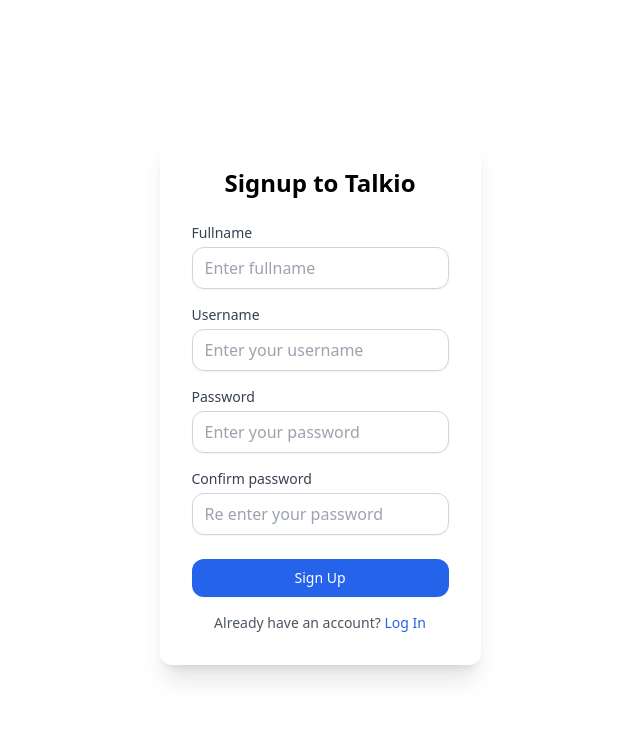
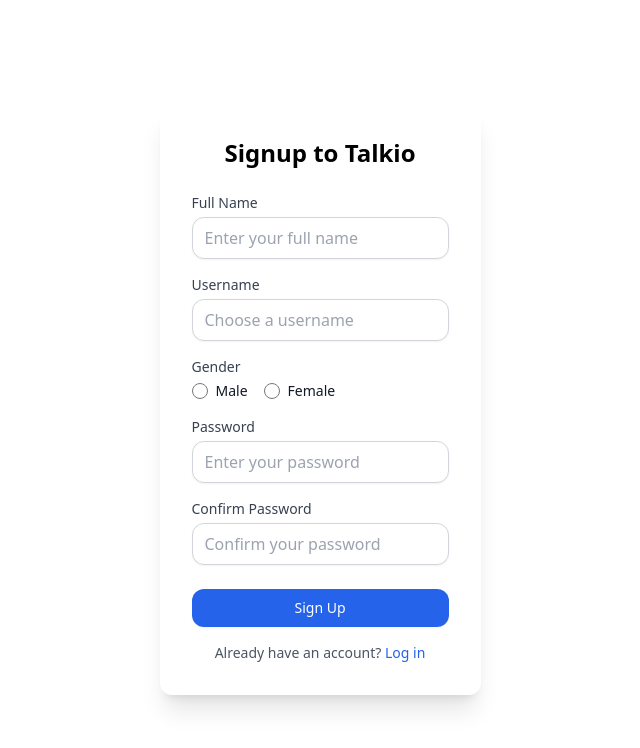
Before and after one commit to rohitsb20/chatapp1, a React (Vite) app in the folder frontend/: page / in a window 1280 px wide. Shown: the top 748 px of the page, without its empty margins (320-960 px from the left). Built offline with nearby package versions, Linux system fonts and the light colour scheme.

Commit message:
feat: update signup component with improved styling and additional gender selection

```diff
--- a/frontend/src/components/signup/Signup.jsx
+++ b/frontend/src/components/signup/Signup.jsx
@@ -1,25 +1,31 @@
-export default function SignPage() {
+
+
+export default function SignupPage() {
+
+
   return (
-    <div className=" flex  justify-center ">
+    <div className="min-h-screen flex items-center justify-center ">
       <div className="bg-white shadow-xl rounded-xl w-full max-w-xl p-8">
-        <h1 className="text-2xl font-semibold text-center mb-6">
+        <h1 className="text-2xl font-bold text-center mb-6">
           Signup to Talkio
         </h1>
-        <form>
+        <form >
           <div className="space-y-4">
             <div>
               <label
-                htmlFor="fullname"
+                htmlFor="fullName"
                 className="block text-sm font-medium text-gray-700 mb-1"
               >
-                Fullname
+                Full Name
               </label>
               <input
-                id="fullname"
+                id="fullName"
+                name="fullName"
                 type="text"
                 required
                 className="w-full px-3 py-2 border border-gray-300 rounded-xl shadow-sm focus:outline-none focus:ring-2 focus:ring-blue-500 focus:border-blue-500"
-                placeholder="Enter fullname"
+                placeholder="Enter your full name"
+
               />
             </div>
             <div>
@@ -31,11 +37,53 @@
               </label>
               <input
                 id="username"
+                name="username"
                 type="text"
                 required
                 className="w-full px-3 py-2 border border-gray-300 rounded-xl shadow-sm focus:outline-none focus:ring-2 focus:ring-blue-500 focus:border-blue-500"
-                placeholder="Enter your username"
+                placeholder="Choose a username"
+
               />
+            </div>
+            <div>
+              <label className="block text-sm font-medium text-gray-700 mb-1">
+                Gender
+              </label>
+              <div className="flex space-x-4">
+                <div className="flex items-center">
+                  <input
+                    id="male"
+                    name="gender"
+                    type="radio"
+                    value="male"
+
+                    className="h-4 w-4 text-blue-600 focus:ring-blue-500 border-gray-300"
+                  />
+                  <label
+                    htmlFor="male"
+                    className="ml-2 block text-sm text-gray-900"
+                  >
+                    Male
+                  </label>
+                </div>
+                <div className="flex items-center">
+                  <input
+                    id="female"
+                    name="gender"
+                    type="radio"
+                    value="female"
+
+
+                    className="h-4 w-4 text-blue-600 focus:ring-blue-500 border-gray-300"
+                  />
+                  <label
+                    htmlFor="female"
+                    className="ml-2 block text-sm text-gray-900"
+                  >
+                    Female
+                  </label>
+                </div>
+              </div>
             </div>
             <div>
               <label
@@ -46,25 +94,29 @@
               </label>
               <input
                 id="password"
+                name="password"
                 type="password"
                 required
                 className="w-full px-3 py-2 border border-gray-300 rounded-xl shadow-sm focus:outline-none focus:ring-2 focus:ring-blue-500 focus:border-blue-500"
                 placeholder="Enter your password"
+
               />
             </div>
             <div>
               <label
-                htmlFor="confirmpassword"
+                htmlFor="confirmPassword"
                 className="block text-sm font-medium text-gray-700 mb-1"
               >
-                Confirm password
+                Confirm Password
               </label>
               <input
-                id="confirmpassword"
+                id="confirmPassword"
+                name="confirmPassword"
                 type="password"
                 required
                 className="w-full px-3 py-2 border border-gray-300 rounded-xl shadow-sm focus:outline-none focus:ring-2 focus:ring-blue-500 focus:border-blue-500"
-                placeholder="Re enter your password"
+                placeholder="Confirm your password"
+
               />
             </div>
           </div>
@@ -72,13 +124,13 @@
             type="submit"
             className="w-full mt-6 py-2 px-4 border border-transparent rounded-xl shadow-sm text-sm font-medium text-white bg-blue-600 hover:bg-blue-700 focus:outline-none focus:ring-2 focus:ring-offset-2 focus:ring-blue-500"
           >
-           Sign Up
+            Sign Up
           </button>
         </form>
         <p className="mt-4 text-sm text-center text-gray-600">
           Already have an account?{" "}
-          <a href="/signup" className="text-blue-600 hover:underline">
-           Log In
+          <a href="/login" className="text-blue-600 hover:underline">
+            Log in
           </a>
         </p>
       </div>
```
